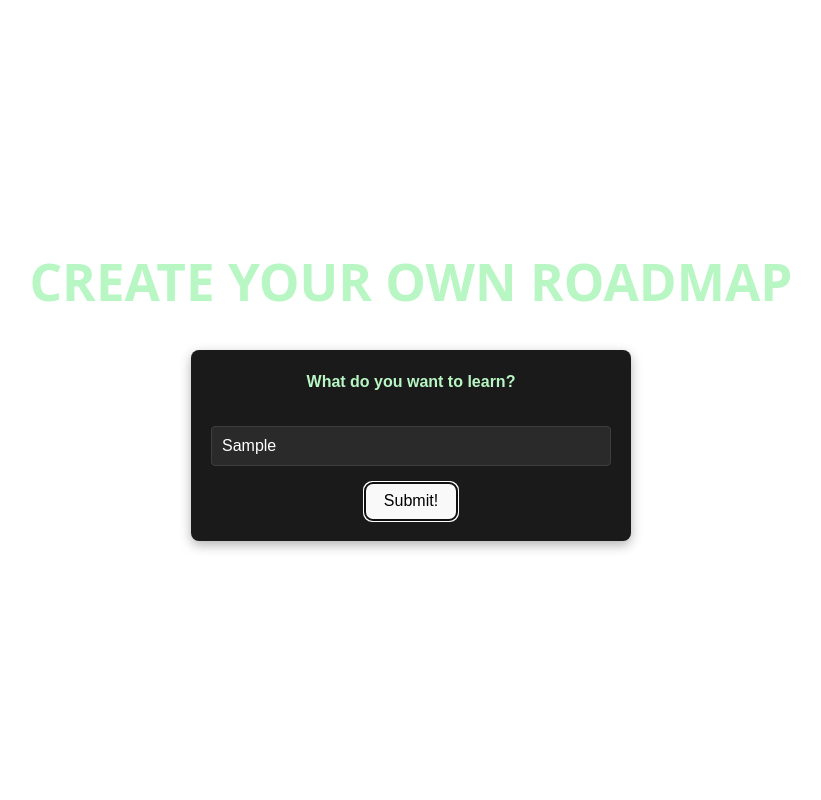
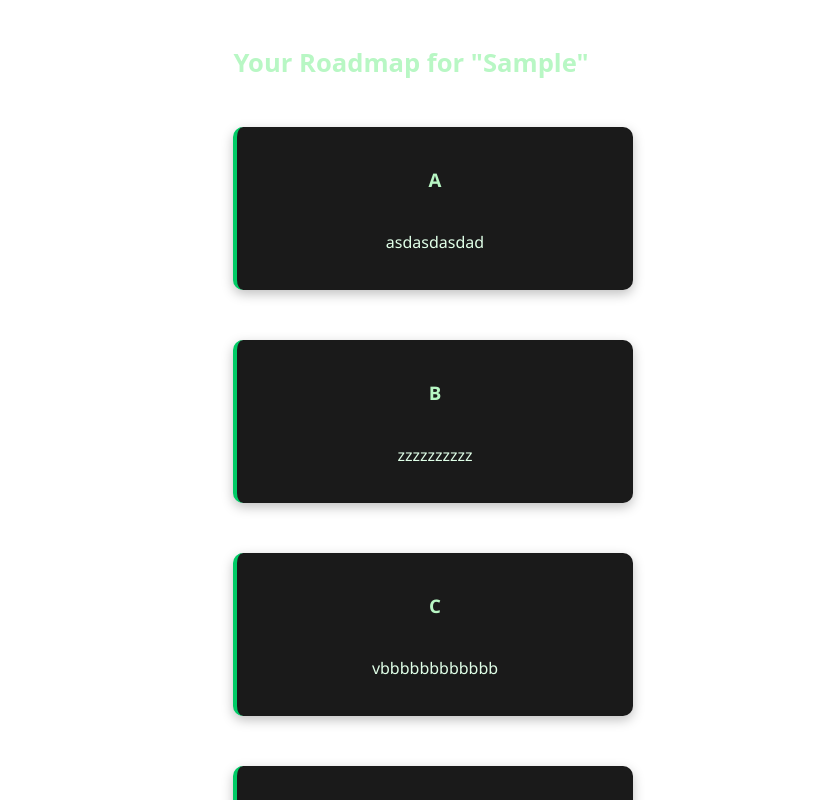
Before and after one commit to Leandermai/stra-enbau, a Vue app in the folder stra-enbau/: page / in a window 1280 px wide. Both pictures are taken after typing "Sample" into the empty fields and a click on the button "Submit!". Shown: the top 800 px of the page, without its empty margins (229-1050 px from the left). Built offline with nearby package versions, Linux system fonts and the light colour scheme.

Commit message:
frontend advancement

```diff
--- a/stra-enbau/src/App.vue
+++ b/stra-enbau/src/App.vue
@@ -1,16 +1,202 @@
 <script setup>
-import Content from './components/Content.vue'
+import { ref } from 'vue'
+
+const text = ref('')
+const confirmed = ref(false)
+
+let steps = ref([
+  { id: 1, title: 'Vue 3 Basics', description: 'Lerne die Grundlagen von Vue 3.' },
+  { id: 2, title: 'Composition API', description: 'Moderne Art Vue-Komponenten zu schreiben.' },
+  { id: 3, title: 'Vue Router', description: 'Navigation und Routen in Vue.' },
+])
+
+const roadmap = ref('')
+
+
+const regexTest = "**1****A****asdasdasdad****2****B****zzzzzzzzzz****3****C****vbbbbbbbbbbbb****4****D****hhhhhhhhhhhhh****5****E****eeeeeeeeee**";
+
+function parseRoadmapString(input) {
+  steps = [];
+  const stepRegex = /\*\*(\d+)\*\*\*\*(.+?)\*\*\*\*(.+?)\*\*/g;
+  let match;
+
+  while ((match = stepRegex.exec(input)) !== null) {
+    const id = parseInt(match[1], 10);
+    const title = match[2].trim();
+    const description = match[3].trim();
+    steps.push({ id, title, description });
+  }
+
+  console.log(steps);
+}
+
+const generateRoadmapString = async () => {
+  try {
+    const res = await fetch('http://localhost:3000/api/roadmap', {
+      method: 'POST',
+      headers: { 'Content-Type': 'application/json' },
+      body: JSON.stringify({ prompt: text.value }),
+    })
+
+    if (!res.ok) {
+      throw new Error(`Server antwortete mit Status ${res.status}`)
+    }
+
+    const data = await res.json()
+    console.log('Antwort vom Server:', data)
+
+    roadmap.value = data.roadmap || 'Fehler beim Generieren.'
+  } catch (error) {
+    console.error('Fetch Fehler:', error)
+    roadmap.value = `Fehler: ${error.message}`
+  }
+}
+
+
+const submit = async () => {
+  if (text.value.trim() !== '') {
+    regextestbutton();
+    parseRoadmapString(regexTest);
+    confirmed.value = true;
+  }
+}
+
+
+const backToHome = () => {
+  confirmed.value = false
+  text.value = ''
+  roadmap.value = ''
+}
+
+const regextestbutton = () => {
+  parseRoadmapString(regexTest);
+}
 </script>
 
 <template>
-  <div>
-    <h1>CREATE YOUR OWN ROADMAP</h1>
+  <div v-if="!confirmed" class="inputCard">
+    <h2 class="headline">Let's build your roadmap!</h2>
+    <label for="username">What do you want to learn?</label>
+    <input id="username" v-model="text" placeholder="e.g. Vue 3" />
+    <button @click="submit">Submit!</button>
   </div>
-  <Content msg="Vite + Vue" test="fuer fortnite" />
+
+  <div v-else class="card-container">
+    <h1 class="title">Your Roadmap for "{{ text }}"</h1>
+    <div v-for="step in steps" :key="step.id" class="card step-card">
+      <h3>{{ step.title }}</h3>
+      <p>{{ step.description }}</p>
+    </div>
+    <button @click="backToHome">Return</button>
+  </div>
 </template>
 
 <style scoped>
-h1 {
+body {
+  background-color: #121212;
+}
+
+.inputCard {
+  min-width: 300px;
+  padding: 60px 120px;
+  background-color: #1a1a1a;
+  border-radius: 10px;
+  box-shadow: 0 6px 16px rgba(0, 0, 0, 0.4);
+  font-family: 'Segoe UI', sans-serif;
+  color: #e0ffe8;
+  display: flex;
+  flex-direction: column;
+  gap: 15px;
+}
+
+.card {
+  margin: 20px auto;
+  padding: 24px;
+  background-color: #1a1a1a;
+  border-radius: 10px;
+  box-shadow: 0 6px 16px rgba(0, 0, 0, 0.4);
+  font-family: 'Segoe UI', sans-serif;
+  color: #e0ffe8;
+  display: flex;
+  flex-direction: column;
+  gap: 12px;
+  transition: all 0.3s ease;
+}
+
+.headline {
   color: #b8f7c4;
+  font-size: 2rem;
+  margin-bottom: 10px;
+  text-align: center;
+}
+
+label {
+  font-weight: bold;
+  color: #b8f7c4;
+  margin-bottom: 6px;
+}
+
+input {
+  padding: 10px 14px;
+  font-size: 1rem;
+  background-color: #2a2a2a;
+  border: 1px solid #3e3e3e;
+  border-radius: 6px;
+  color: #ffffff;
+  transition: 0.2s ease-in-out;
+}
+
+input:focus {
+  border-color: #00cc66;
+  box-shadow: 0 0 0 2px rgba(0, 204, 102, 0.4);
+  outline: none;
+}
+
+button {
+  width: 100%;
+  background-color: #00cc66;
+  color: #121212;
+  border: none;
+  padding: 10px 14px;
+  font-size: 1rem;
+  border-radius: 6px;
+  cursor: pointer;
+  transition: background-color 0.2s ease;
+}
+
+button:hover {
+  background-color: #009f4c;
+}
+
+.card-container {
+  display: flex;
+  flex-direction: column;
+  gap: 10px;
+  color: #e0ffe8;
+}
+
+.title {
+  color: #b8f7c4;
+  font-size: 1.6rem;
+  text-align: center;
+  margin-bottom: 20px;
+}
+
+.step-card {
+  width: 100%;
+  background-color: #1a1a1a;
+  padding: 20px;
+  border-radius: 10px;
+  border-left: 4px solid #00cc66;
+  box-shadow: 0 4px 12px rgba(0, 0, 0, 0.25);
+}
+
+.step-card h3 {
+  color: #b8f7c4;
+  margin-bottom: 8px;
+}
+
+.step-card p {
+  color: #e0ffe8;
 }
 </style>
--- /dev/null
+++ b/stra-enbau/src/components/Roadmap.vue
@@ -0,0 +1,38 @@
+<script setup>
+import { ref } from 'vue'
+
+const steps = ref([
+  { id: 1, title: 'Vue 3 Basics', description: 'Lerne die Grundlagen von Vue 3.' },
+  { id: 2, title: 'Composition API', description: 'Moderne Art Vue-Komponenten zu schreiben.' },
+  { id: 3, title: 'Vue Router', description: 'Navigation und Routen in Vue.' },
+])
+</script>
+
+<template>
+    <div class="card-container">
+        <div v-for="step in steps" :key="step.id" class="card">
+            <h3>{{step.title}}</h3>
+            <p>{{step.description}}</p>
+        </div>
+    </div>
+</template>
+
+<style scoped>
+.card-container {
+  display: flex;
+  flex-direction: column;
+  gap: 16px;
+  max-width: 600px;
+  margin: 0 auto;
+  padding: 20px;
+}
+
+.card {
+  background: #1a1a1a;
+  color: white;
+  border-radius: 8px;
+  padding: 16px;
+  border: 1px solid #333;
+  box-shadow: 0 2px 8px rgba(0, 0, 0, 0.3);
+}
+</style>
```
Also changed, not shown: stra-enbau/src/components/roadmap.vue (deleted, +0 -8 lines).
